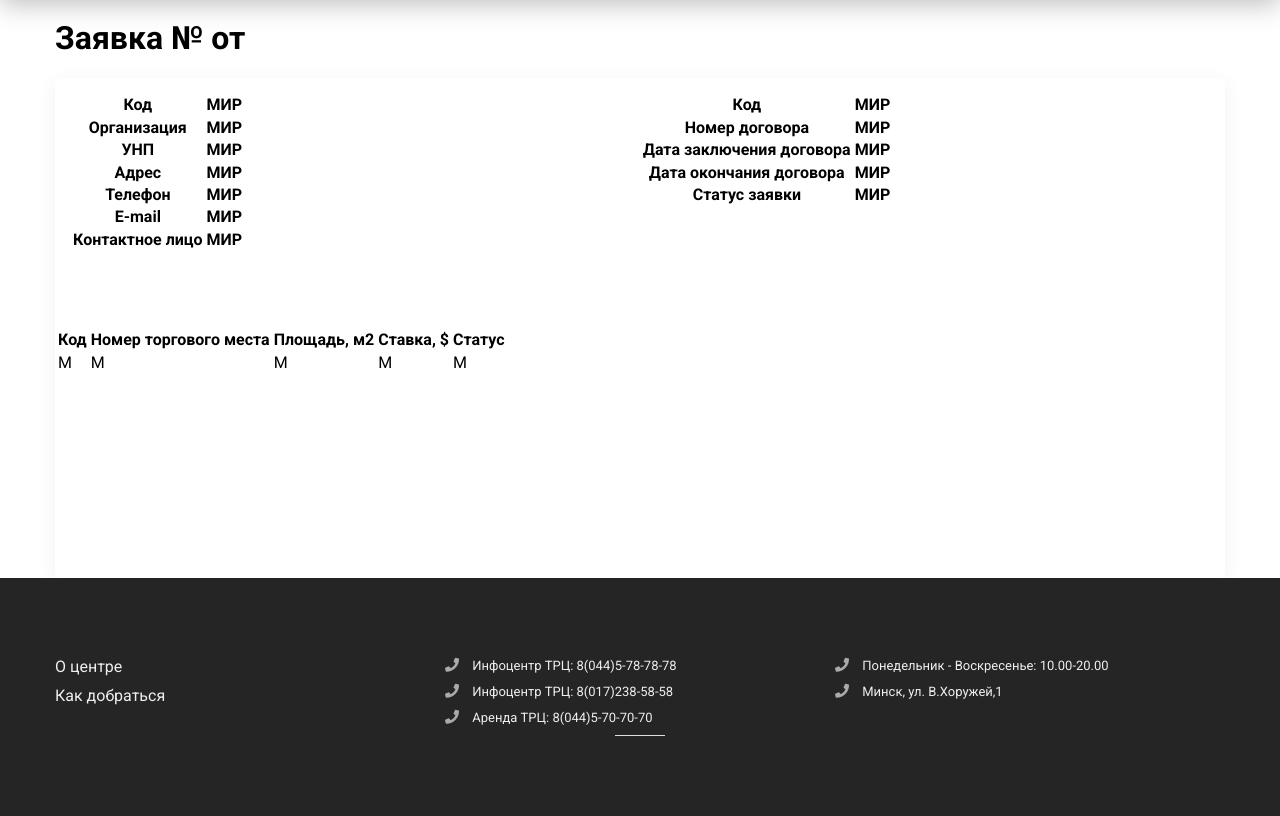
After one commit to LOPIrina12/site_seasons, a PHP site: page /web/admin/info.php in a window 1280 px wide. The commit adds this page. Shown: the part 84-900 px from the top of the page. Run offline with PHP 8.4, Linux system fonts and the light colour scheme; the visitor is signed in with stand-in values (Sample User, id 1); lists and menus that the app fills with data are empty; some libraries are stand-ins or nearby versions.

Commit message:
http://seasons/web/admin/info.php EDIT TABLE

```diff
--- a/assets/css/style.css
+++ b/assets/css/style.css
@@ -308,7 +308,7 @@ body, html {
     background-color: tomato;
 }
 
-form {
+.form-app {
     position: relative;
     display: flex;
     flex-direction: column;
@@ -322,7 +322,7 @@ form {
 }
 
 
-form h2 {
+.form-appform :h2 {
     font-size: 18px;
 }
 
@@ -378,27 +378,27 @@ input:focus {
 
 /*scc for table for admin*/
 
-table {
+.table-app {
 
 border-spacing: 0 10px;
 padding:20px;
 border-radius: 20px;
 box-shadow:0 4px 20px  rgba(0,0,0,0.06);
 }
-th {
+.table-th-app {
 padding: 10px 20px;
 background: rgb(93, 147, 228);
 color: #ffffff;
 border-right: 2px solid;
 font-size: 0.9em;
 }
-th:first-child {
+.table-th-app:first-child {
 text-align: left;
 }
-th:last-child {
+.table-th-app:last-child {
 border-right: none;
 }
-td {
+.table-td-app {
 vertical-align: middle;
 padding: 10px;
 font-size: 14px;
@@ -407,20 +407,59 @@ border-top: 2px solid rgb(93, 147, 228);
 border-bottom: 2px solid rgb(93, 147, 228);
 border-right: 2px solid rgb(93, 147, 228);
 }
-td:first-child {
+.table-td-app:first-child {
 border-left: 2px solid rgb(93, 147, 228);
-/*border-right: none;*/
+
 }
-td:nth-child(2){
+.table-td-app:nth-child(2){
 text-align: left;
 }
 
-/*.but-detailed {
-    border:none;
-    border-radius:5px;
-     background-color: #FF8C19;
-    color: #ffffff;
-      text-decoration: none;
-    font-size: 14px;
+.table-info{
+    width: 100%;
+    box-shadow: 0 4px 20px rgba(0,0,0, 0.06);
+    border-radius: 5px;
+    display: flex;
+    flex-direction: column;
 
-}/*
+}
+.div-info-up {
+    width: 100%;
+    height: 250px;
+
+    display: flex;
+    flex-direction: row;
+    padding: 15px;
+}
+
+.info-up-left{
+    width: 50%;
+    height: 100%;
+
+
+}
+.info-up-right{
+     width: 50%;
+    height: 100%;
+
+}
+.div-info-bot{
+    width: 100%;
+    height: 250px;
+
+
+
+}
+
+.form_info{
+    position: relative;
+    display: flex;
+    flex-direction: column;
+    min-height: 400px;
+    box-shadow: 0 4px 20px rgba(0,0,0, 0.06);
+    border-radius: 5px;
+    max-width: 1000px;
+    margin: 0 auto;
+    padding: 20px;
+
+}
--- /dev/null
+++ b/web/admin/info.php
@@ -0,0 +1,114 @@
+<?php
+include '../../library/core.php';
+file_include ('/library/Db.php');
+
+access (['admin']);
+
+file_include('/layers/header.php', 'Информация о заявке');
+
+$num_contract = '';
+$date_conctract = '';
+$date_end_contract= '';
+$processed = '';
+$rented ='';
+
+
+
+
+
+
+
+
+?>
+<div class="container">
+    <h1>Заявка №  от </h1>
+        <div class="table-info">
+            <div class="div-info-up">
+                <div class="info-up-left">
+                    <form class="form-edit" action="" method="POST">
+                        <table class="table-edit">
+                            <tr>
+                                <th>Код </th>
+                                <th>МИР</th>
+                            </tr>
+                            <tr>
+                                <th>Организация</th>
+                                <th>МИР</th>
+                            </tr>
+                             <tr>
+                                <th>УНП</th>
+                                <th>МИР</th>
+                            </tr>
+                             <tr>
+                                <th>Адрес</th>
+                                <th>МИР</th>
+                            </tr>
+                             <tr>
+                                <th>Телефон</th>
+                                <th>МИР</th>
+                            </tr>
+                             <tr>
+                                <th>Е-mail</th>
+                                <th>МИР</th>
+                            </tr>
+                             <tr>
+                                <th>Контактное лицо</th>
+                                <th>МИР</th>
+                            </tr>
+
+                        </table>
+                    </form>
+                </div>
+
+                <div class="info-up-right">
+                    <form class="form-edit" action="" method="POST">
+                        <table class="table-edit">
+                             <tr>
+                                <th>Код </th>
+                                <th>МИР</th>
+                            </tr>
+                            <tr>
+                                <th>Номер договора</th>
+                                <th>МИР</th>
+                            </tr>
+                             <tr>
+                                <th>Дата заключения договора</th>
+                                <th>МИР</th>
+                            </tr>
+                             <tr>
+                                <th>Дата окончания договора</th>
+                                <th>МИР</th>
+                            </tr>
+                             <tr>
+                                <th>Статус заявки</th>
+                                <th>МИР</th>
+                            </tr>
+                        </table>
+                    </form>
+                </div>
+            </div>
+
+            <div class="div-info-bot">
+                <form class="form-edit" action="" method="POST">
+                    <table>
+                        <tr>
+                            <th>Код</th>
+                            <th>Номер торгового места</th>
+                            <th>Площадь, м2</th>
+                            <th>Ставка, $</th>
+                            <th>Статус</th>
+                        </tr>
+                        <tr>
+                            <td>М</td>
+                            <td>М</td>
+                            <td>М</td>
+                            <td>М</td>
+                            <td>М</td>
+                        </tr>
+                    </table>
+                </form>
+            </div>
+        </div>
+</div>
+
+<?php file_include('/layers/footer.php');?>
```
Also changed, not shown: web/admin/index.php (+16 -16 lines), web/application/applicationRent.php (+21 -6 lines).
